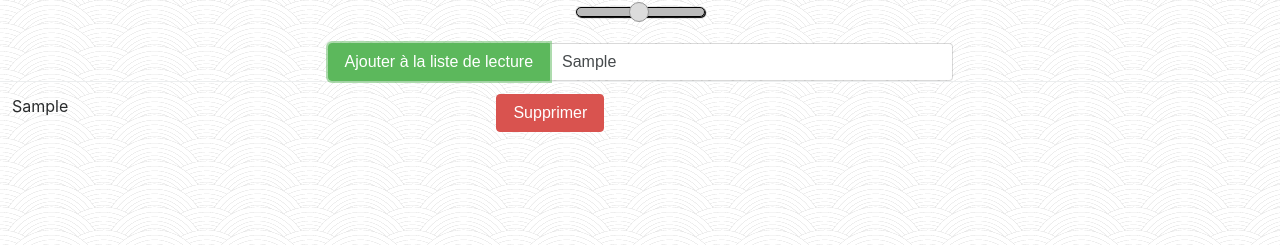
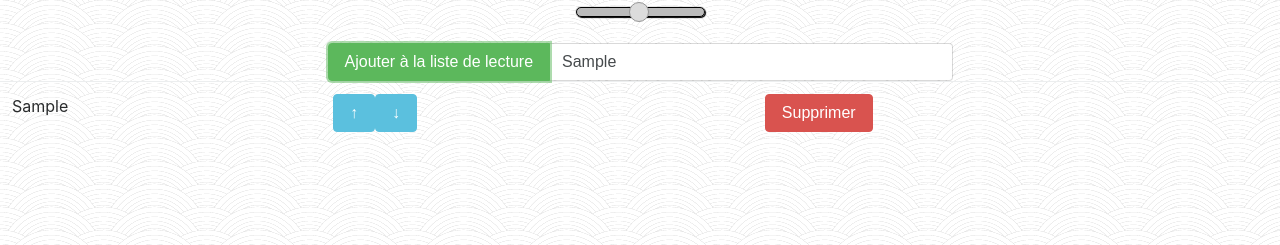
Before and after one commit to Matmout69/JS-Lecteur., a plain HTML site: page index.html in a window 1280 px wide. Both pictures are taken after typing "Sample" into the empty fields and a click on the button "Ajouter à la liste de lecture". Shown: the part 555-800 px from the top of the page. Drawn offline with Linux system fonts and the light colour scheme.

Commit message:
Modification interface
Ajout des boutons Up/Down pour l'ordre des éléments dans la liste de lecture

```diff
--- a/index.html
+++ b/index.html
@@ -11,10 +11,11 @@
   <form>
 
     <div class="embed-responsive embed-responsive-21by9">
-      <video class="embed-responsive-item" id="lecteur" src="http://bc05.ajmn.me/665003303001/201710/374/665003303001_5617661718001_5617657878001.mp4"></video>
+      <video class="embed-responsive-item" id="lecteur" src=""></video>
     </div>
     <div class="form-group" id="controls">
-      <br> <button type="button" class="btn btn-primary" id="play">Play</button> <button type="button" class="btn btn-default" id="suivant">Suivant</button><br>
+      <br> <button type="button" class="btn btn-primary" id="play">Play</button>
+      <button type="button" class="btn btn-default" id="suivant">Suivant</button><br>
       <input type="range" id="volume" min="1" max="100" value="50"/>
       <p id="valVolume"></p>
     </div>
--- a/script.js
+++ b/script.js
@@ -17,22 +17,47 @@
     tr.setAttribute("id", "ligne" + i);
 
     var td = document.createElement("td");
+    td.setAttribute("id", "src" + i);
     td.appendChild(document.createTextNode(url));
 
+    //Ajout de boutons up et down pour modifier l'ordre des éléments
     var td2 = document.createElement("td");
+    var btnUp = document.createElement("button");
+    var btnDown = document.createElement("button");
+    btnUp.setAttribute("type", "button");
+    btnUp.setAttribute("class", "btn btn-info");
+    btnUp.setAttribute("id", "up" + i);
+    btnUp.textContent = "↑";
+    td2.appendChild(btnUp);
+
+    btnDown.setAttribute("type", "button");
+    btnDown.setAttribute("class", "btn btn-info");
+    btnDown.setAttribute("id", "down" + i);
+    btnDown.textContent = "↓";
+    td2.appendChild(btnDown);
+
+    var td3 = document.createElement("td");
     var btnSuppr = document.createElement("button");
     btnSuppr.setAttribute("type", "button");
     btnSuppr.setAttribute("class", "btn btn-danger");
     btnSuppr.setAttribute("id", "supprimer" + i);
     btnSuppr.innerHTML = "Supprimer";
-    td2.appendChild(btnSuppr);
+    td3.appendChild(btnSuppr);
 
     //On ajoute les colonnes à la ligne
     tr.appendChild(td);
     tr.appendChild(td2);
+    tr.appendChild(td3);
 
     //On ajoute la ligne au tableau
     tableau.appendChild(tr);
+
+    //On ajoute la première vidéo ajoutée en source
+    var video = document.getElementById("lecteur");
+    var newsrc = tableau.rows[0].cells[0].textContent;
+    if (video.src.textContent == null) {
+    video.setAttribute("src", newsrc);
+  }
 
     //Fonction de suppression
    btnSuppr.addEventListener("click", function() {
@@ -50,7 +75,8 @@
     //On récupère l'élément
     var play = document.getElementById("play");
     var video = document.getElementById("lecteur");
-    //Si la valeure du bouton est égale à Play, on lui attribue pause, sinon l'inverse
+    /*Si la valeure du bouton est égale à Play, on lui attribue pause, sinon
+    l'inverse*/
     if(play.textContent == "Play") {
       play.textContent = "Pause";
       video.play();
@@ -67,12 +93,22 @@
     //On récupère la valeur du volume
     var volume = document.getElementById("volume").value;
 
-    //On le fait apparaître lorsque la souris bouge pour que l'utilisateur est une parfaite vision de ce qu'il fait
+    /*On le fait apparaître lorsque la souris bouge pour que l'utilisateur est
+    une parfaite vision de ce qu'il fait*/
     document.getElementById("valVolume").textContent = volume;
 
     //Réglage du volume
     document.getElementById("lecteur").volume = volume/100;
   });
 
-  //Fonction
+  //Fonction de passage à la vidéo suivante
+  /*document.getElementById("suivant").addEventListener("click", function() {
+    var video = document.getElementById("lecteur");
+    var tableau = document.getElementById("tableau");
+    var newsrc = tableau.rows[1].cells[0].textContent;
+    video.setAttribute("src", newsrc);
+
+  });*/
+
+
 })();
```
